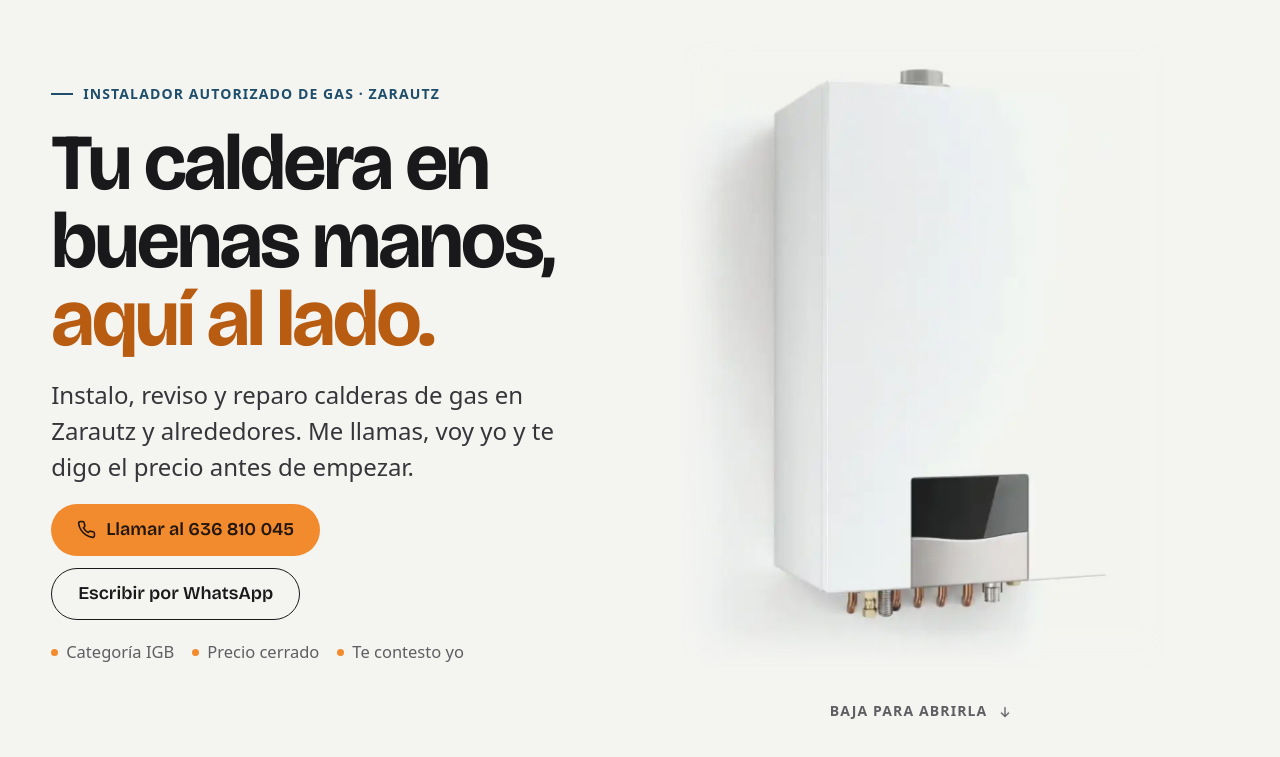
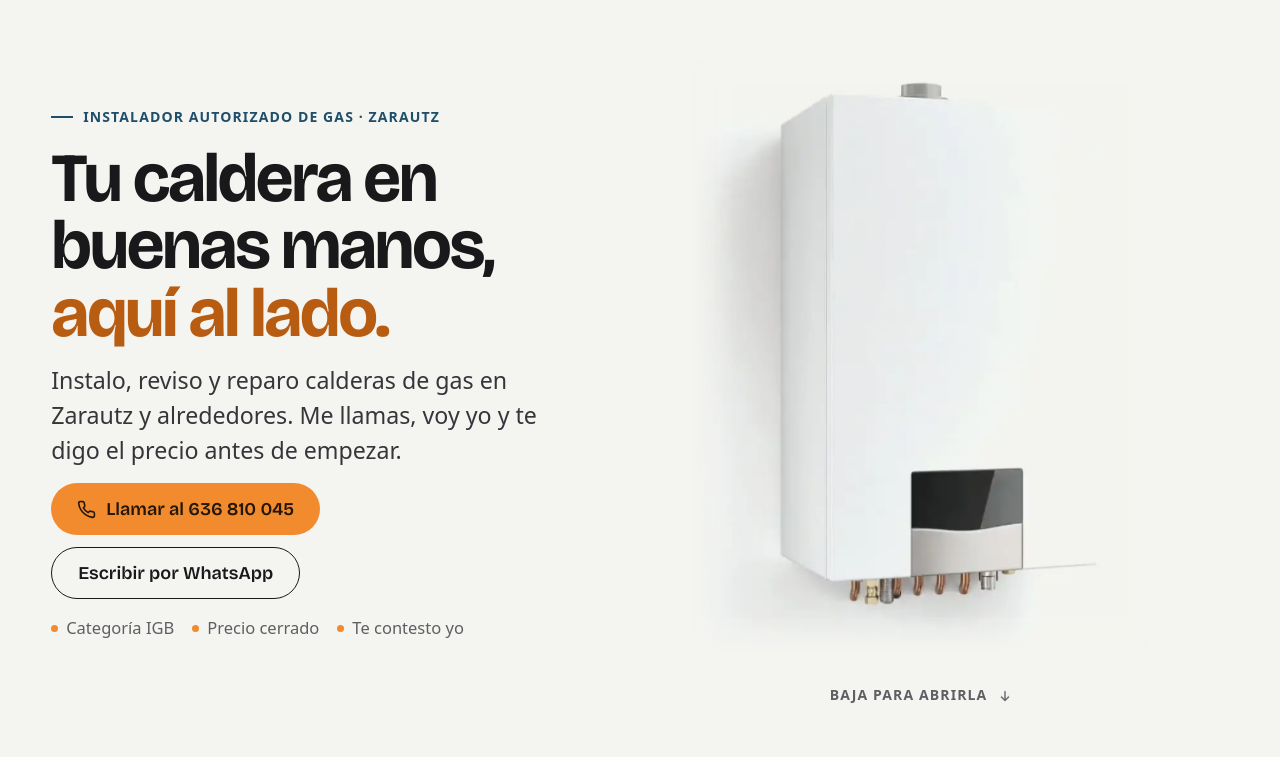
Before and after one commit to ximipoint-cmd/antonio-boto, a plain HTML site: page index.html in a window 1280 px wide. Shown: the part 63-820 px from the top of the page. Drawn offline with nearby package versions, Linux system fonts and the light colour scheme; a web font is replaced by a local one.

Commit message:
Portada: el texto ya no se solapa con la franja de confianza en pantallas bajas

```diff
--- a/index.html
+++ b/index.html
@@ -123,7 +123,7 @@
 
   /* Portada: el scroll abre la caldera fotograma a fotograma */
   .hero-scroll{height:280vh;position:relative}
-  .hero{position:sticky;top:var(--top);height:calc(100vh - var(--top));display:grid;grid-template-columns:5fr 6fr;gap:var(--pad);align-items:center}
+  .hero{position:sticky;top:var(--top);min-height:calc(100vh - var(--top));display:grid;grid-template-columns:5fr 6fr;gap:var(--pad);align-items:center}
   .hero>*{min-width:0}
   .hero-copy{display:flex;flex-direction:column;gap:clamp(18px,2.4vh,28px);padding:24px 0}
   h1{font-size:var(--h1);letter-spacing:-.035em;line-height:.98}
@@ -132,9 +132,9 @@
   .hero-note{font-size:var(--t-s);color:var(--gris);display:flex;gap:8px 18px;flex-wrap:wrap}
   .hero-note span{display:inline-flex;align-items:center;gap:8px}
   .hero-note span::before{content:"";width:7px;height:7px;border-radius:50%;background:var(--llama)}
-  .track{height:100%;display:flex;align-items:center;justify-content:center}
-  .stage{position:relative;height:100%;width:100%;display:flex;flex-direction:column;align-items:center;justify-content:center;gap:14px;padding:12px 0}
-  .rig{position:relative;aspect-ratio:720/932;height:min(100% - 44px,880px);max-width:100%;transform-origin:50% 55%;will-change:transform}
+  .track{display:flex;align-items:center;justify-content:center}
+  .stage{position:relative;width:100%;display:flex;flex-direction:column;align-items:center;justify-content:center;gap:14px;padding:12px 0}
+  .rig{position:relative;aspect-ratio:720/932;width:min(100%,calc((100vh - var(--top) - 100px) * .7725),680px);height:auto;max-width:100%;transform-origin:50% 55%;will-change:transform}
   .rig .pic,.rig canvas{position:absolute;inset:0;width:100%;height:100%;
     -webkit-mask-image:linear-gradient(90deg,transparent,#000 9%,#000 95%,transparent),linear-gradient(transparent,#000 5%,#000 94%,transparent);-webkit-mask-composite:source-in;
     mask-image:linear-gradient(90deg,transparent,#000 9%,#000 95%,transparent),linear-gradient(transparent,#000 5%,#000 94%,transparent);mask-composite:intersect}
@@ -272,6 +272,15 @@
   .js .rv{opacity:0;transform:translateY(18px);transition:opacity .8s var(--ease),transform .8s var(--ease)}
   .js .rv.in{opacity:1;transform:none}
 
+  @media(min-width:901px) and (max-height:820px){
+    h1{font-size:min(var(--h1),8.6vh)}
+    .hero-copy{gap:clamp(12px,2vh,22px);padding:12px 0}
+    .hero-copy .lead{font-size:clamp(18px,2.9vh,24px)}
+  }
+  @media(min-width:901px) and (max-height:700px){
+    .hero-note{display:none}
+    .hero-copy .btn{min-height:48px;padding:8px 22px}
+  }
   @media(max-width:1240px){
     .menu{display:none}
     .burger{display:flex}
```
